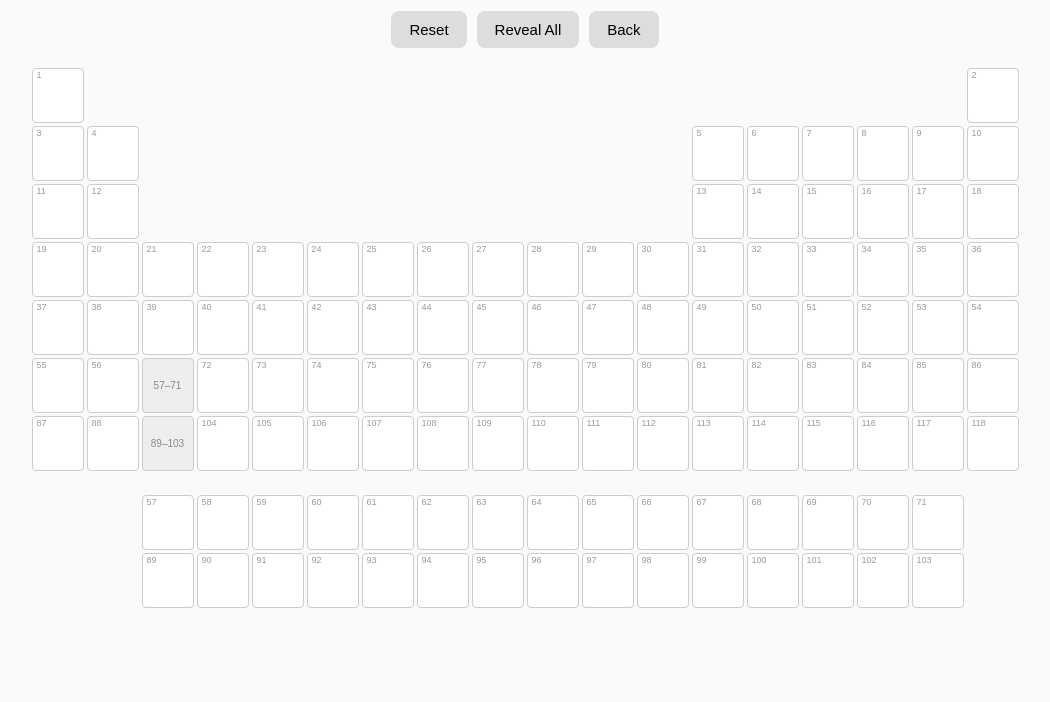
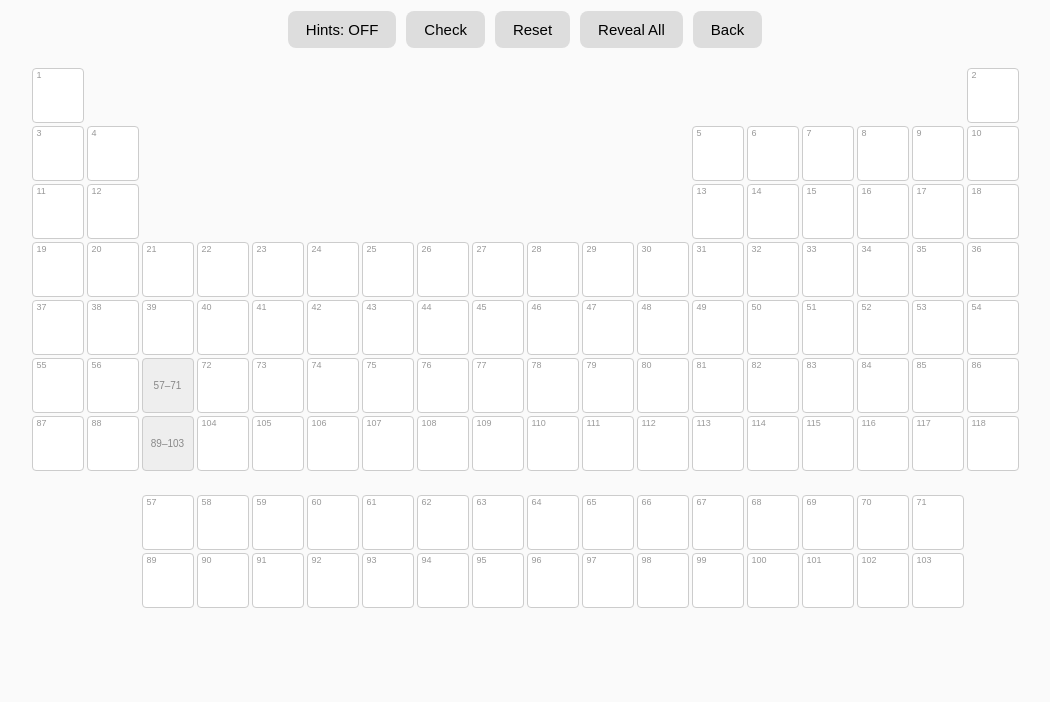
Before and after one commit to IamRitikS/recallx, a plain HTML site: page chemistry/periodic.html in a window 1280 px wide. Shown: the part 98-800 px from the top of the page, without its empty margins (115-1165 px from the left). Drawn offline with Linux system fonts and the light colour scheme.

Commit message:
disable hints in test

```diff
--- a/chemistry/periodic.html
+++ b/chemistry/periodic.html
@@ -43,6 +43,10 @@
 
     button:active {
       transform: scale(0.97);
+    }
+
+    button.active {
+      background-color: #a5d6a7;
     }
 
     .table-wrapper {
@@ -121,6 +125,8 @@
 <div class="score" id="score">0 / 118 correct</div>
 
 <div class="controls">
+  <button id="hintsBtn" onclick="toggleHints()">Hints: OFF</button>
+  <button onclick="checkAll()">Check</button>
   <button onclick="resetAll()">Reset</button>
   <button onclick="revealAll()">Reveal All</button>
   <button onclick="window.location.href='index.html'">Back</button>
@@ -296,6 +302,7 @@ elements.forEach(el => {
   input.setAttribute('data-sym', el.sym);
 
   input.addEventListener('input', function () {
+    if (!hintsEnabled) return;
     const val = this.value.trim();
     if (val === '') {
       cell.className = 'cell';
@@ -311,6 +318,47 @@ elements.forEach(el => {
   cell.appendChild(input);
   grid.appendChild(cell);
 });
+
+let hintsEnabled = false;
+
+function toggleHints() {
+  hintsEnabled = !hintsEnabled;
+  const btn = document.getElementById('hintsBtn');
+  btn.textContent = 'Hints: ' + (hintsEnabled ? 'ON' : 'OFF');
+  btn.classList.toggle('active', hintsEnabled);
+
+  document.querySelectorAll('.cell input').forEach(input => {
+    const val = input.value.trim();
+    const cell = input.closest('.cell');
+    if (!hintsEnabled) {
+      cell.className = 'cell';
+    } else {
+      if (val === '') {
+        cell.className = 'cell';
+      } else if (val.toLowerCase() === input.getAttribute('data-sym').toLowerCase()) {
+        cell.className = 'cell correct';
+      } else {
+        cell.className = 'cell wrong';
+      }
+    }
+  });
+  updateScore();
+}
+
+function checkAll() {
+  document.querySelectorAll('.cell input').forEach(input => {
+    const val = input.value.trim();
+    const cell = input.closest('.cell');
+    if (val === '') {
+      cell.className = 'cell';
+    } else if (val.toLowerCase() === input.getAttribute('data-sym').toLowerCase()) {
+      cell.className = 'cell correct';
+    } else {
+      cell.className = 'cell wrong';
+    }
+  });
+  updateScore();
+}
 
 function updateScore() {
   const correct = document.querySelectorAll('.cell.correct').length;
```
